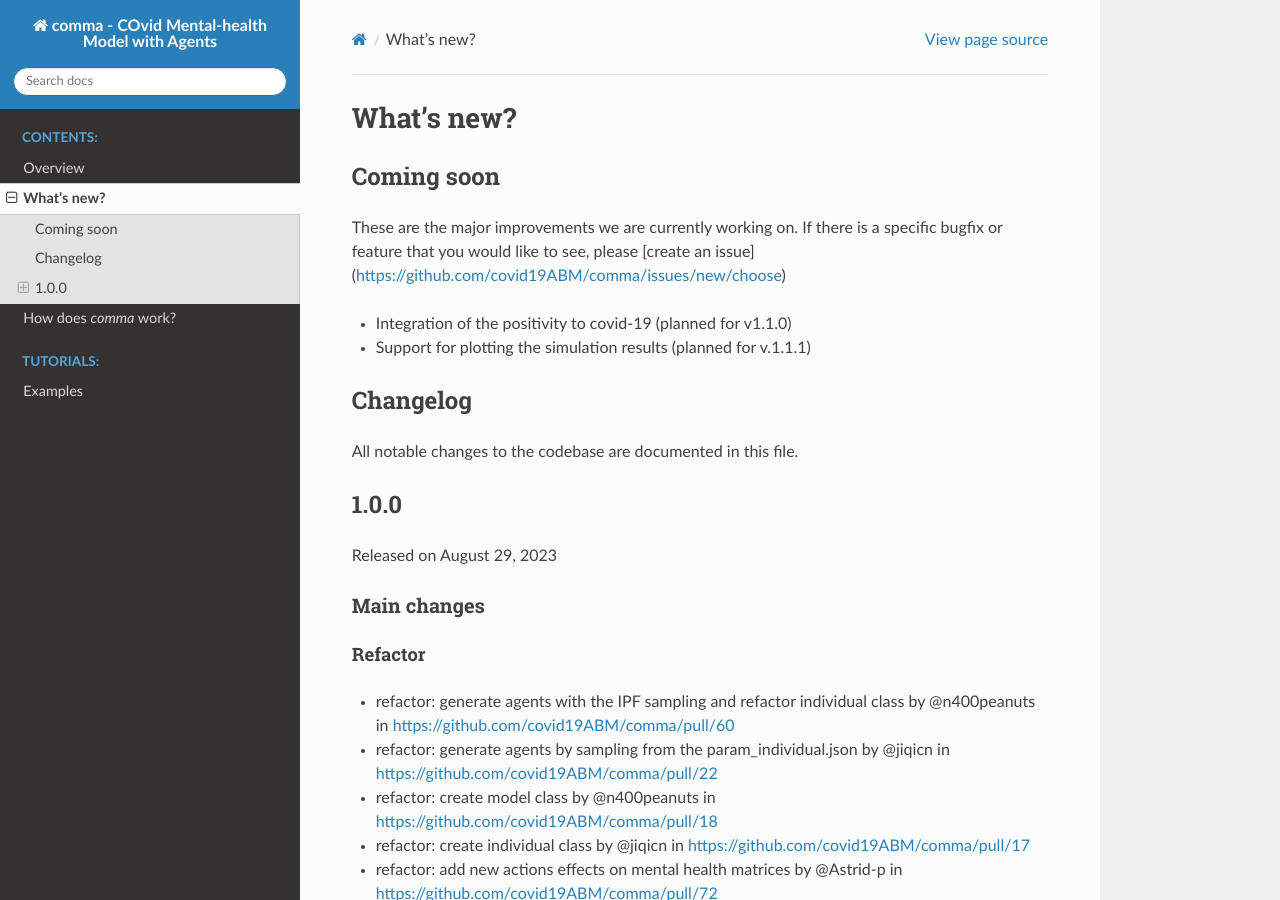
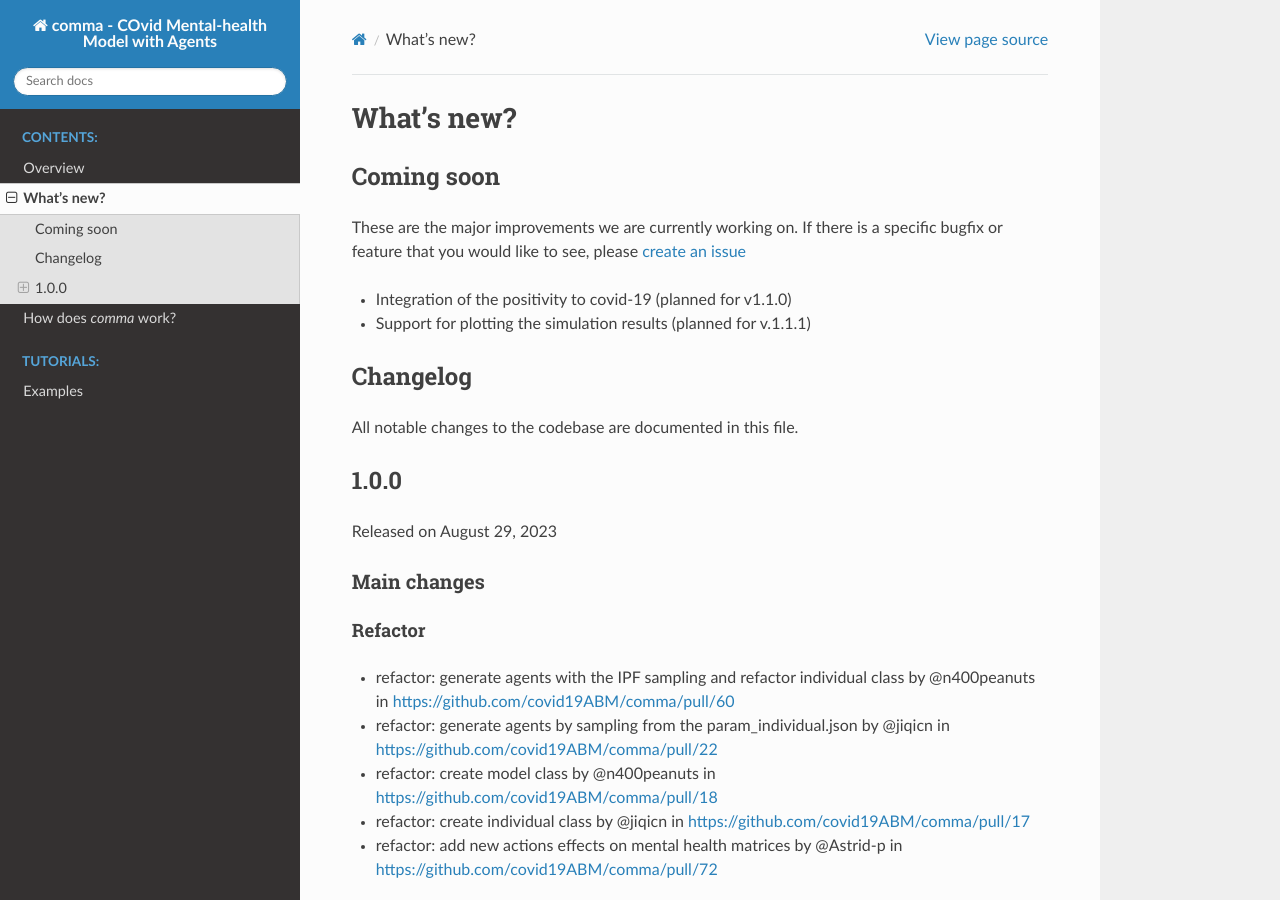
Before and after one commit to covid19ABM/comma, a Sphinx documentation site: the page built from docs/whatsnew.rst, in a window 1280 px wide and 900 px high. Built offline with Sphinx 7.4.7 and the Read the Docs theme 2.0.0, drawn with Linux system fonts in a browser that asks for light colours; pages that are not in the unit, such as notebooks, are missing from menus.

Commit message:
fix hyperlink

```diff
--- a/docs/whatsnew.rst
+++ b/docs/whatsnew.rst
@@ -6,7 +6,7 @@ What's new?
 Coming soon
 ~~~~~~~~~~~
 
-These are the major improvements we are currently working on. If there is a specific bugfix or feature that you would like to see, please [create an issue](https://github.com/covid19ABM/comma/issues/new/choose)
+These are the major improvements we are currently working on. If there is a specific bugfix or feature that you would like to see, please `create an issue <https://github.com/covid19ABM/comma/issues/new/choose>`_
 
 - Integration of the positivity to covid-19 (planned for v1.1.0)
 - Support for plotting the simulation results (planned for v.1.1.1)
```
